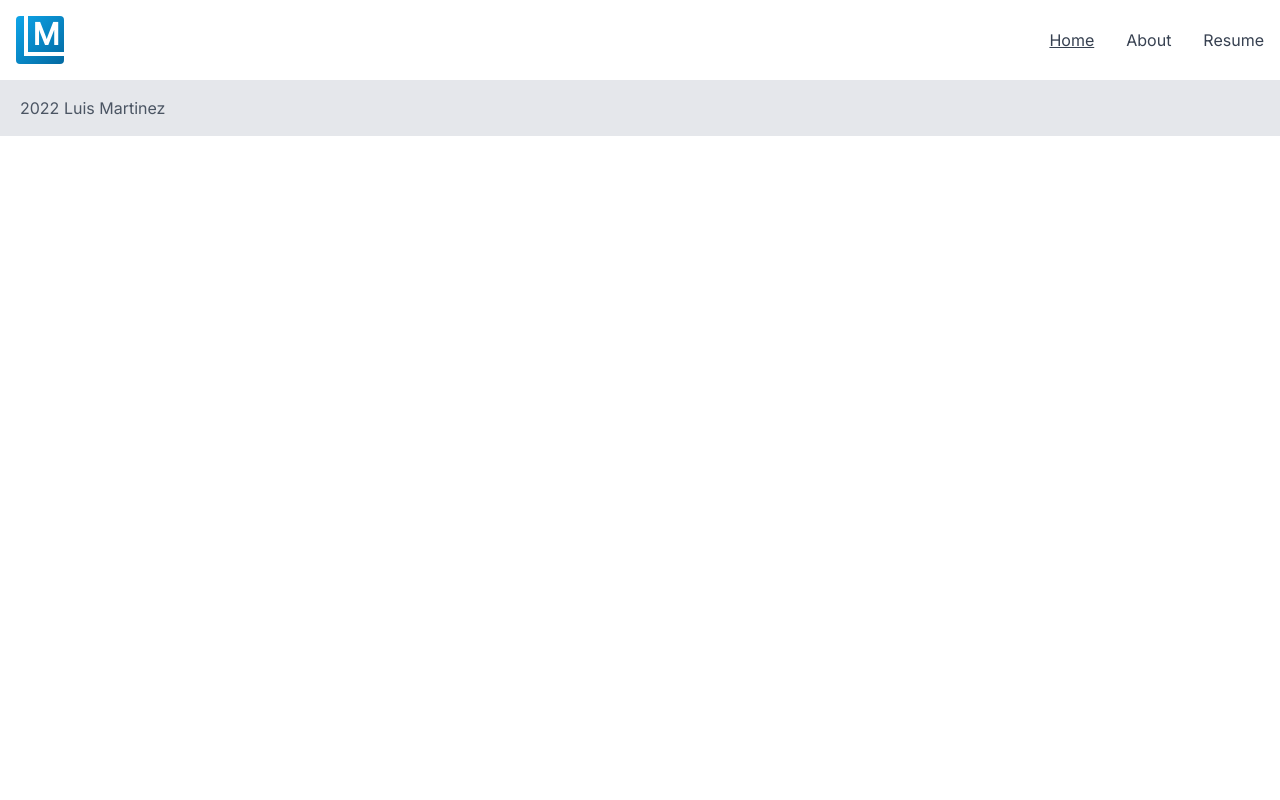
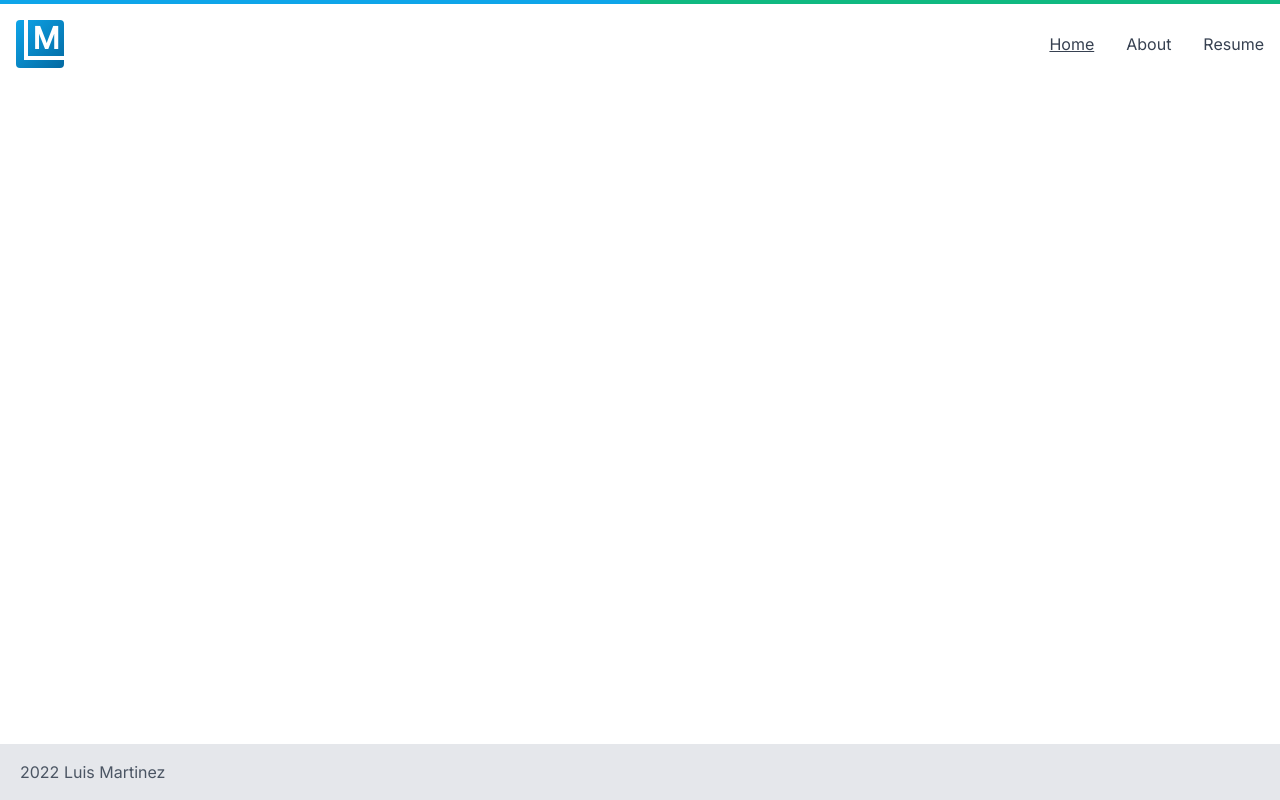
Before and after one commit to luismartinezs/luis-martinez-next-site, a Next.js app: page / in a window 1280 px wide. Built offline with nearby package versions, Linux system fonts and the light colour scheme.

Commit message:
style: very minimalistic design

```diff
--- a/components/Layout.tsx
+++ b/components/Layout.tsx
@@ -7,11 +7,17 @@ type LayoutProps = {
 
 const Layout: React.FC<LayoutProps> = ({ children }) => {
   return (
-    <>
-      <Header />
-      <main>{children}</main>
+    <div className="flex flex-col justify-between h-screen">
+      <div>
+        <div className="flex h-1">
+          <div className="flex-1 h-full bg-primary-500" />
+          <div className="flex-1 h-full bg-secondary-500" />
+        </div>
+        <Header />
+        <main className="w-full mx-auto mt-6">{children}</main>
+      </div>
       <Footer />
-    </>
+    </div>
   );
 };
 
```
